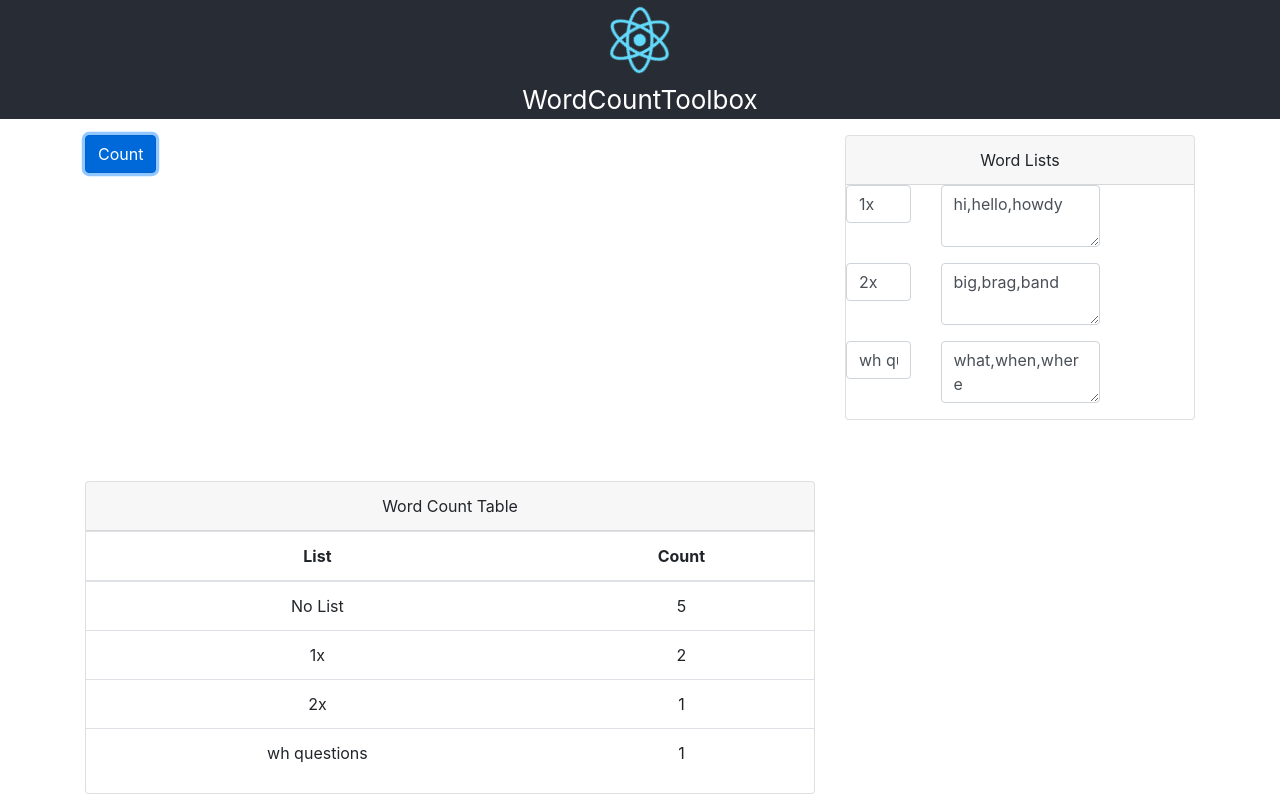
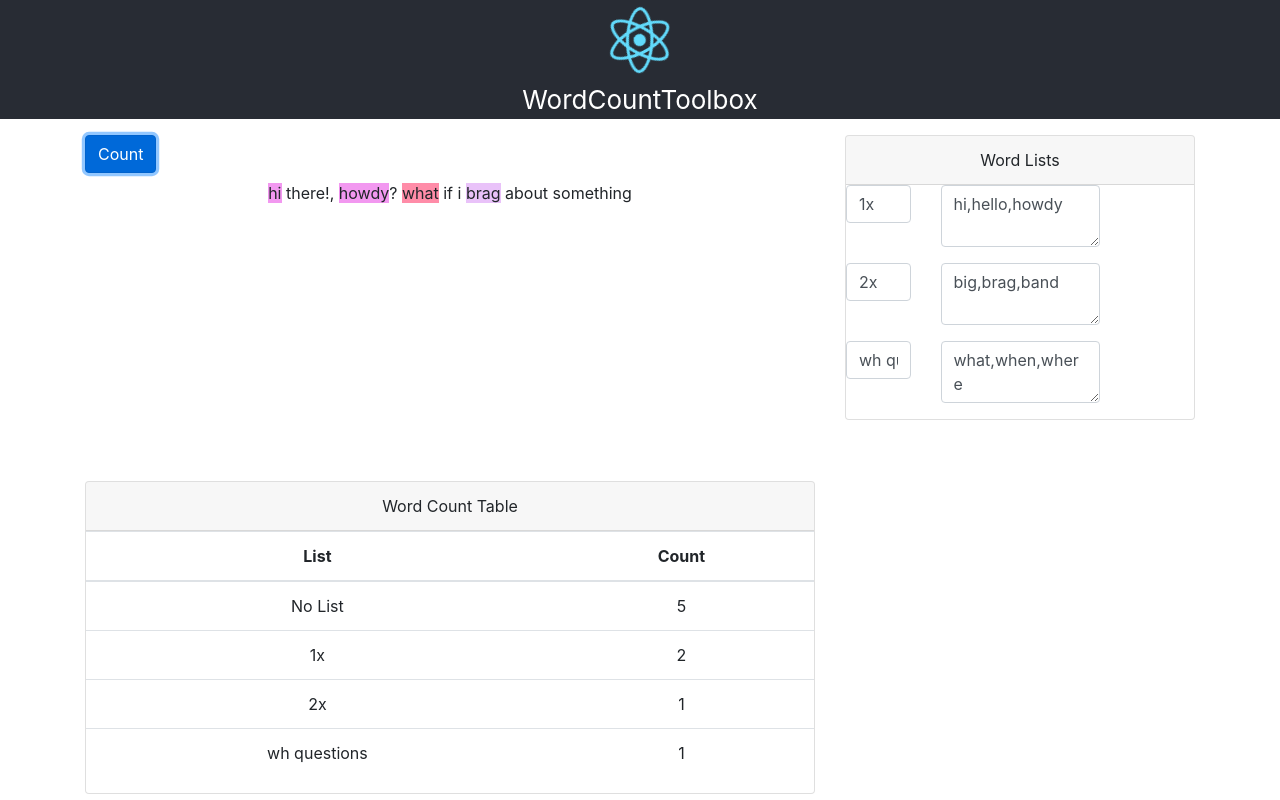
Before and after one commit to ehsabd/wordcounttoolbox, a React (Create React App) app: page / in a window 1280 px wide. Both pictures are taken after a click on the button "Count". Built offline with nearby package versions, Linux system fonts and the light colour scheme.

Commit message:
Highlight Words in WordCountResultText

```diff
--- a/package.json
+++ b/package.json
@@ -7,6 +7,7 @@
     "@testing-library/react": "^11.2.2",
     "@testing-library/user-event": "^12.6.0",
     "bootstrap": "^4.5.3",
+    "randomcolor": "^0.6.2",
     "react": "^17.0.1",
     "react-dom": "^17.0.1",
     "react-scripts": "4.0.1",
--- a/src/App.js
+++ b/src/App.js
@@ -13,7 +13,7 @@ class App extends Component {
       wordLists: [
         { label: '1x', words: 'hi,hello,howdy' },
         { label: '2x', words: 'big,brag,band' },
-        {label:'wh questions', words:'what,when,where'}
+        { label:'wh questions', words:'what,when,where'}
       ],
       text: 'Hi there!, howdy? What if I brag about something'
     };
--- a/src/WordCountResultText.js
+++ b/src/WordCountResultText.js
@@ -1,12 +1,32 @@
 import React, { Component } from 'react';
+import randomColor from 'randomcolor'
+export default class WordCountResultText extends Component{
 
-export default class WordCountResultText extends Component{
+    colors = randomColor({luminosity: 'light',count: 27})
+
+    getColor(label){
+        return this.colors[this.props.labels.indexOf(label)];
+    }
 
     render(){
 
+    let spans = [];
+    const {text, textWords} = this.props;
+    for (var i=0;i<textWords.length;i++){
+        const word = textWords[i];
+        if (i>0){//whitespaces!
+          spans.push({text:text.substring(textWords[i-1].index+textWords[i-1].length, word.index)})
+        }
+        spans.push({text: word.word, color:this.getColor(word.label)});
+    }
+
     return (
         <div style={{height:this.props.height}}>
-
+            {spans.map((item, index)=>{
+                return (
+                    <span key={`span-${index}`} style={{backgroundColor:item.color}}>{item.text}</span>
+                )
+            })}
         </div>
     )
  }
--- a/src/WordCounter.js
+++ b/src/WordCounter.js
@@ -3,34 +3,44 @@ import { WordCountResultTable } from './WordCountResultTable';
 import WordCountResultText from './WordCountResultText';
 class WordCounter extends Component {
 
+    labels=[];
+
     constructor(props) {
         super(props);
-        this.countWords = this.countWords.bind(this);
+        this.processWords = this.processWords.bind(this);
         this.state = {
             editorHeight: '300px',
             isEditor: true
         };
+        this.labels = this.props.wordLists.map(({label, words})=>label);
     }
 
-    countWords() {
+    processWords() {
         let wordsIndex = {};
-        let countDataObject = { undefined: 0 };
+        let wordListsCountData = { undefined: 0 };
+        let colorId = 0;
         this.props.wordLists.forEach(({ label, words }) => {
-            countDataObject[label] = 0;
+            wordListsCountData[label] = 0;
             words.split(',').forEach(word => {
                 wordsIndex[word.trim()] = label;
-            })
+            });
         });
-        let textWords = [...this.props.text.matchAll(/\w+/g)].map(m => m[0].toLowerCase());
+        const textWords = [...this.props.text.matchAll(/\w+/g)].map(
+            m => {
+                const word = m[0].toLowerCase();
+                const index = m.index;
+                const length = m[0].length;
+                const label = wordsIndex[word];
+                return {word, index, length, label}
+            });
 
-        textWords.forEach(w => {
-            countDataObject[wordsIndex[w]]++;
+        textWords.forEach(item => {
+            wordListsCountData[wordsIndex[item.word]]++;
         })
 
-        console.log(countDataObject);
-        const countData = Object.entries(countDataObject);
+        const countData =  Object.entries(wordListsCountData);
         const isEditor = false;
-        this.setState({ countData, isEditor });
+        this.setState({ countData, textWords, isEditor });
 
     }
 
@@ -38,7 +48,7 @@ class WordCounter extends Component {
         return (
             <div>
                 <div className="text-left pb-2">
-                    <button onClick={this.countWords} className="btn btn-primary">Count</button>
+                    <button onClick={this.processWords} className="btn btn-primary">Count</button>
                 </div>
                 {
                     this.state.isEditor ? (
@@ -46,7 +56,7 @@ class WordCounter extends Component {
                     )
                         :
                         (
-                            <WordCountResultText height={this.state.editorHeight}></WordCountResultText>
+                            <WordCountResultText textWords={this.state.textWords} labels={this.labels} text={this.props.text} height={this.state.editorHeight}></WordCountResultText>
                         )
                 }
 
```
Also changed, not shown: 1 other file (tests, documents, lock files or other folders).
